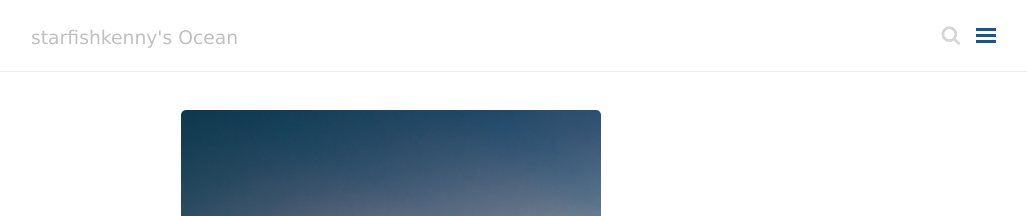
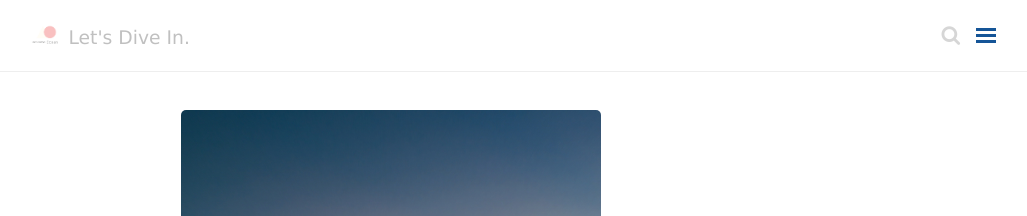
Before and after one commit to starfishkenny/starfishkenny.github.io, a Jekyll site: the page built from index.html, in a window 1280 px wide. Shown: the top 216 px of the page, without its empty margins (249-1276 px from the left). Built offline with Jekyll 4.4.1, drawn with Linux system fonts in a browser that asks for light colours; nearby versions of some CDN libraries; comment, search, counter and statistics services are not loaded.

Commit message:
updated default.html

```diff
--- a/_config.yml
+++ b/_config.yml
@@ -25,7 +25,7 @@ version: 1.0.0
 # About/contact
 author:
   name: YOUNGYOO KIM
-  description: Kenny (YOUNGYOO KIM)
+  description: starfishkenny (YOUNGYOO KIM)
   contact:
     linkedin:  https://www.linkedin.com/in/youngyoo-kim-8a1ba017b/
     github:    https://github.com/starfishkenny
--- a/_layouts/default.html
+++ b/_layouts/default.html
@@ -16,9 +16,10 @@
       <div class="masthead">
         <div class="container">
           <h3 class="masthead-title">
-            <a href="/" title="starfishkenny's Ocean">
-              <small id="blog-title">starfishkenny's Ocean</small>
-              </a>
+            <a href="/" title="Home" title="starfishkenny's Ocean">
+              <img class="masthead-logo" src="/public/logo.png"/>
+            </a>
+            <small>Let's Dive In.</small>
           </h3>
         </div>
       </div>
```
Also changed, not shown: 1 other file.
